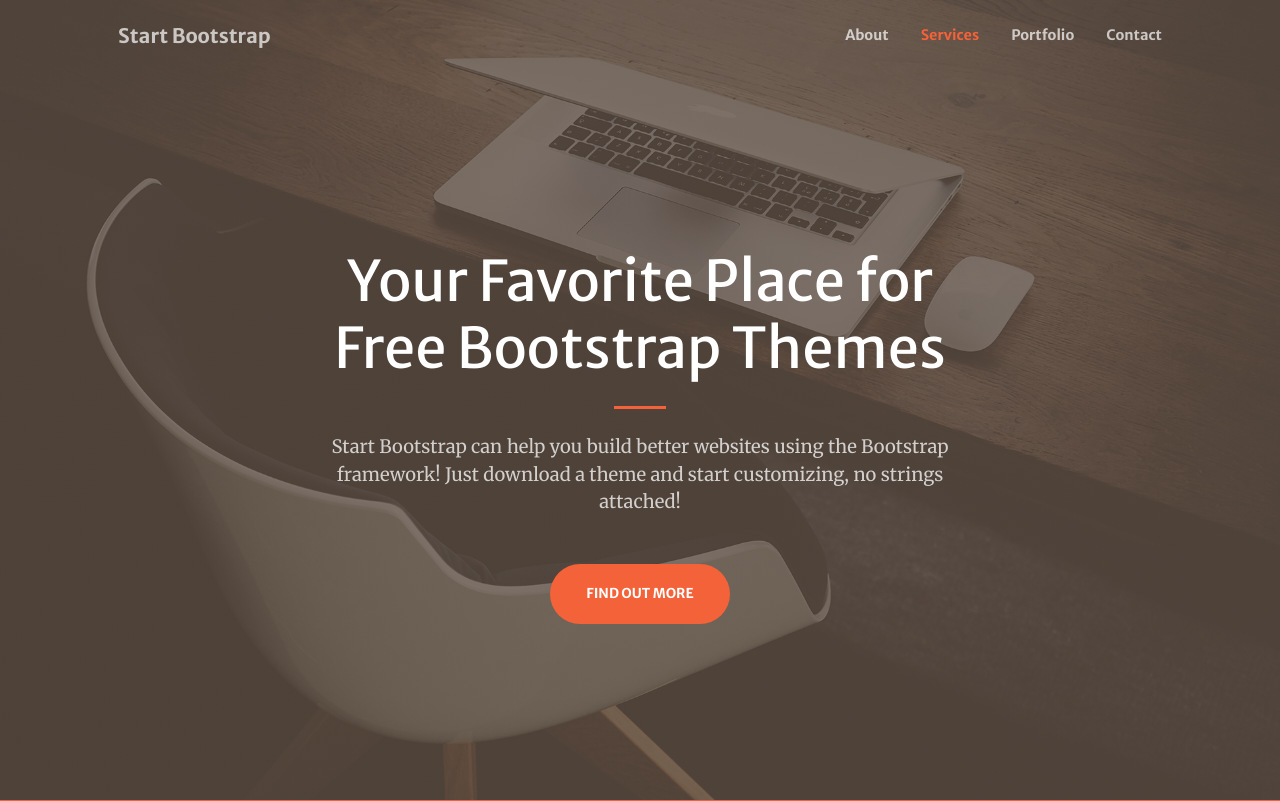
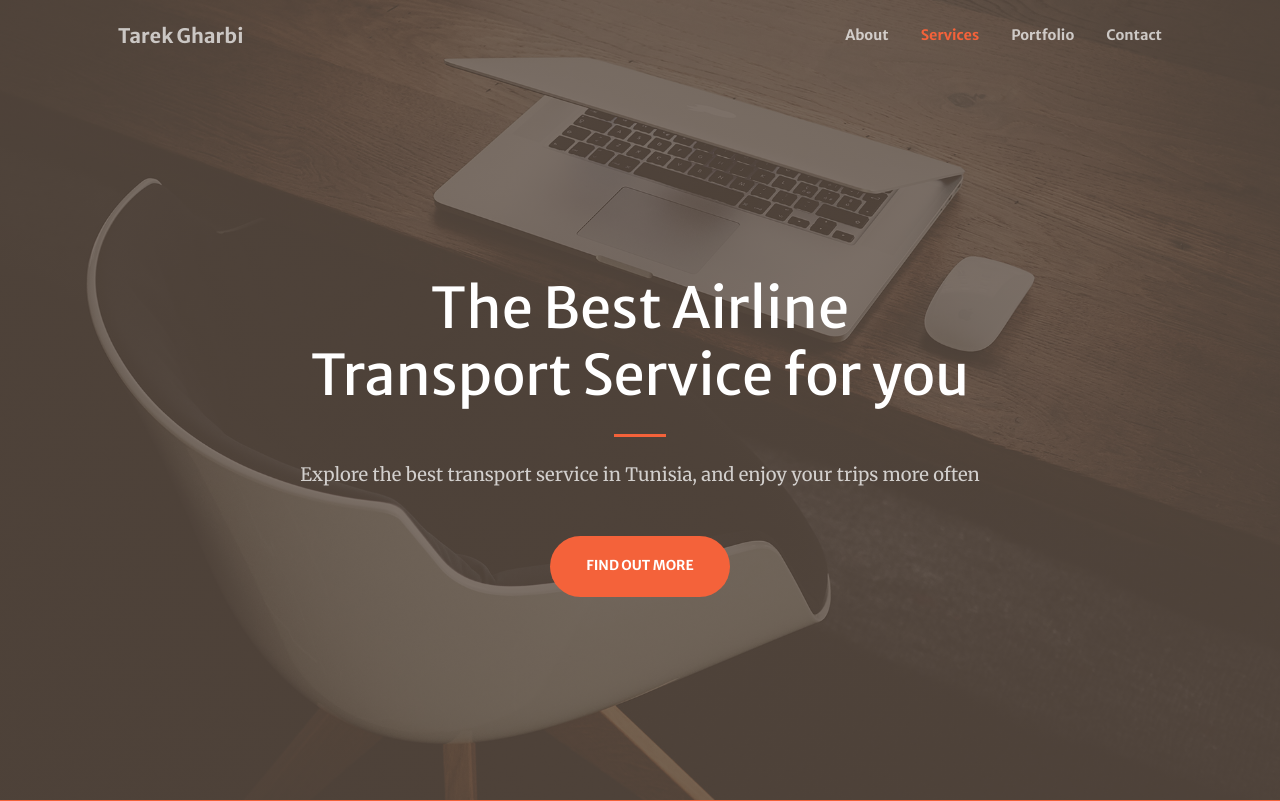
Before and after one commit to FievrePersil/Django_project, a Django app: page / in a window 1280 px wide. Shown: the top 801 px of the page. Run offline with Django 4.2, Linux system fonts and the light colour scheme; some libraries are stand-ins or nearby versions.

Commit message:
fourth commit

```diff
--- a/Dashboard/urls.py
+++ b/Dashboard/urls.py
@@ -4,5 +4,5 @@
 urlpatterns = [
     path('', views.index, name='home'),
     path('contact/', views.contact, name = 'contact'),
-    path('home/', views.home, name='home')
+    path('home/', views.home, name='home'),
 ]
--- a/ResAutoBus/urls.py
+++ b/ResAutoBus/urls.py
@@ -22,5 +22,5 @@
     path('admin/', admin.site.urls),
     path('', include('Dashboard.urls')),
     path('contact/', include('Dashboard.urls')),
-    path('home/', include('Dashboard.urls'))
+    path('home/', include('Dashboard.urls')),
 ]
--- a/static/js/scripts.js
+++ b/static/js/scripts.js
@@ -55,5 +55,4 @@
     new SimpleLightbox({
         elements: '#portfolio a.portfolio-box'
     });
-
 });
--- a/templates/index.html
+++ b/templates/index.html
@@ -24,7 +24,7 @@
         <!-- Navigation-->
         <nav class="navbar navbar-expand-lg navbar-light fixed-top py-3" id="mainNav">
             <div class="container px-4 px-lg-5">
-                <a class="navbar-brand" href="/home">Start Bootstrap</a>
+                <a class="navbar-brand" href="/home">Tarek Gharbi</a>
                 <button class="navbar-toggler navbar-toggler-right" type="button" data-bs-toggle="collapse" data-bs-target="#navbarResponsive" aria-controls="navbarResponsive" aria-expanded="false" aria-label="Toggle navigation"><span class="navbar-toggler-icon"></span></button>
                 <div class="collapse navbar-collapse" id="navbarResponsive">
                     <ul class="navbar-nav ms-auto my-2 my-lg-0">
@@ -41,11 +41,11 @@
             <div class="container px-4 px-lg-5 h-100">
                 <div class="row gx-4 gx-lg-5 h-100 align-items-center justify-content-center text-center">
                     <div class="col-lg-8 align-self-end">
-                        <h1 class="text-white font-weight-bold">Your Favorite Place for Free Bootstrap Themes</h1>
+                        <h1 class="text-white font-weight-bold">The Best Airline Transport Service for you</h1>
                         <hr class="divider" />
                     </div>
                     <div class="col-lg-8 align-self-baseline">
-                        <p class="text-white-75 mb-5">Start Bootstrap can help you build better websites using the Bootstrap framework! Just download a theme and start customizing, no strings attached!</p>
+                        <p class="text-white-75 mb-5">Explore the best transport service in Tunisia, and enjoy your trips more often</p>
                         <a class="btn btn-primary btn-xl" href="#about">Find Out More</a>
                     </div>
                 </div>
```
